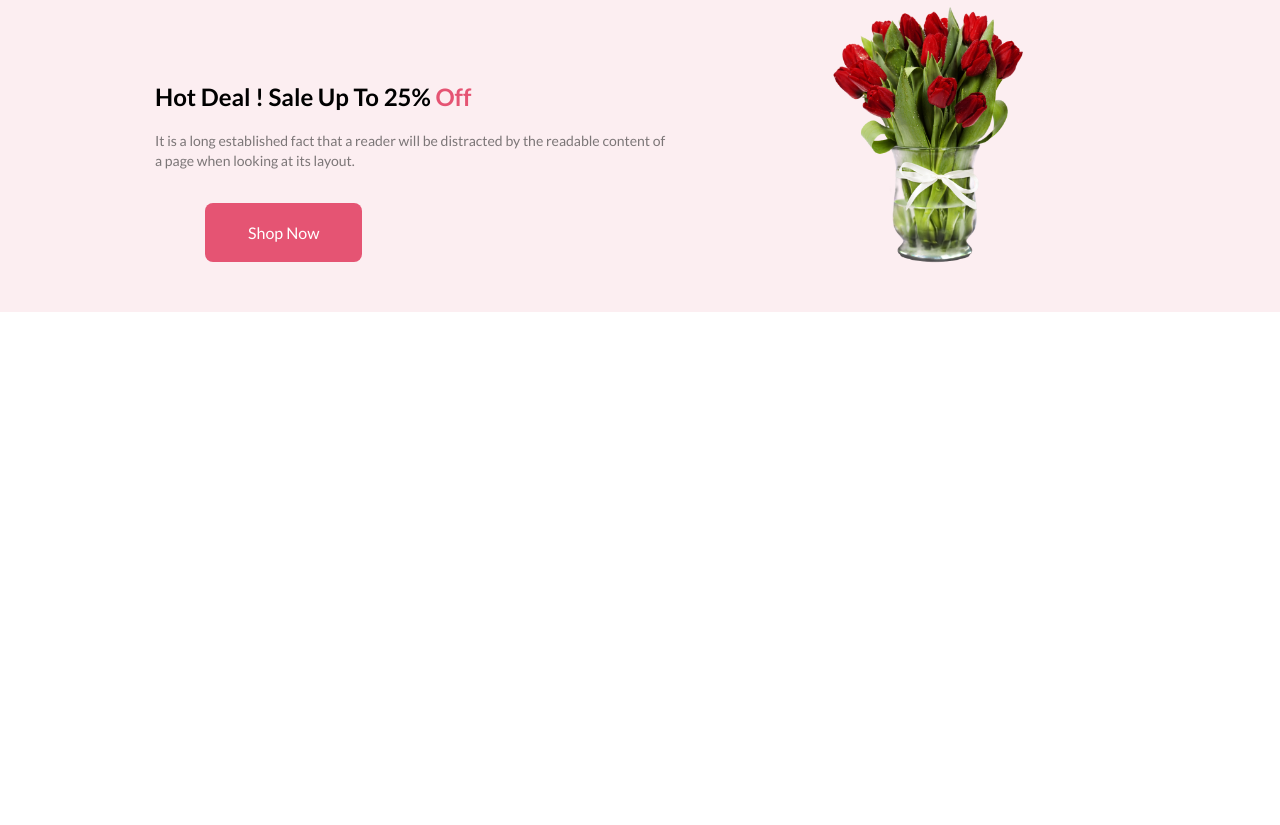
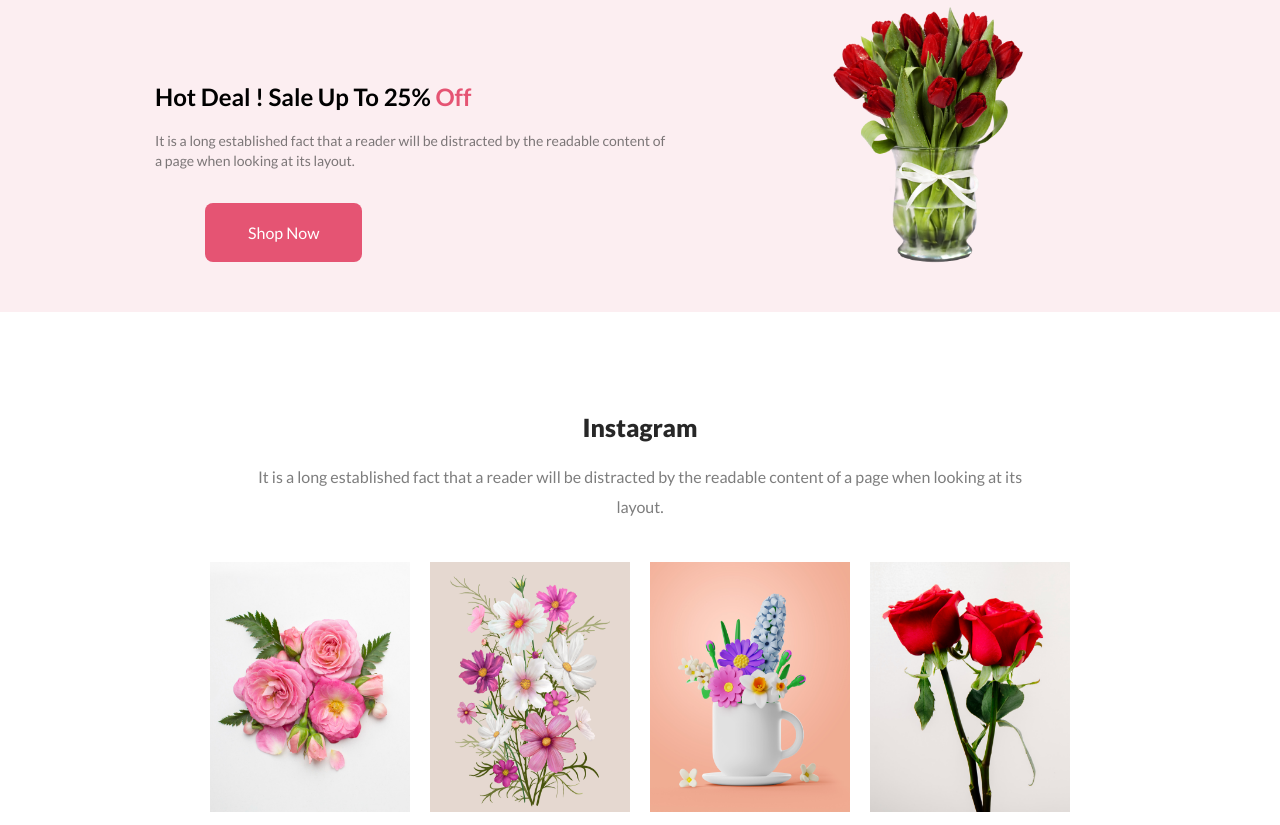
Before and after one commit to DelwarHosssain/1st_asse_flower_shop, a plain HTML site: page index.html in a window 1280 px wide. Shown: the part 2038-2863 px from the top of the page. Before the commit the page ends 2350 px from the top, so only its background shows below. Drawn offline with Linux system fonts and the light colour scheme.

Commit message:
photo_section

```diff
--- a/css/style.css
+++ b/css/style.css
@@ -147,6 +147,7 @@ font-size: medium;
     margin-top: 100px;
     display: flex;
     align-items: center;
+    margin-bottom: 100px;
 
 }
 
@@ -172,4 +173,15 @@ font-size: medium;
     height: 280;
     padding-right: 250px
 }
+
+.photo_section{
+    display:flex;
+    justify-content: center;
+    margin-top: 30px;
+}
+.photo img{
+    width: 200px;
+    height: 250px;
+    margin: 10px;
+}
 /* main  end*/
--- a/index.html
+++ b/index.html
@@ -69,8 +69,25 @@
                 <img class="hot_deal_img" src="Flower Asset/pngwing 8.png" alt="">
             </div>
         </section>
-        <section>
-
+        <section class="main_part_one">
+            <div>
+                <h1 class="main_head">Instagram</h1>
+                <p class="main_parag">It is a long established fact that a reader will be distracted by the readable content of a page when looking at its layout.</p>
+            </div>
+        </section>
+        <section class="photo_section">
+            <div class="photo">
+                <img src="Flower Asset/Flower 01.png" alt="">
+            </div>
+            <div class="photo">
+                <img src="Flower Asset/Rectangle 4.png" alt="">
+            </div>
+            <div class="photo">
+                <img src="Flower Asset/Rectangle 5.png" alt="">
+            </div>
+            <div class="photo">
+                <img src="Flower Asset/Rectangle 6.png" alt="">
+            </div>
         </section>
     </main>
     <!--main end-->
```
